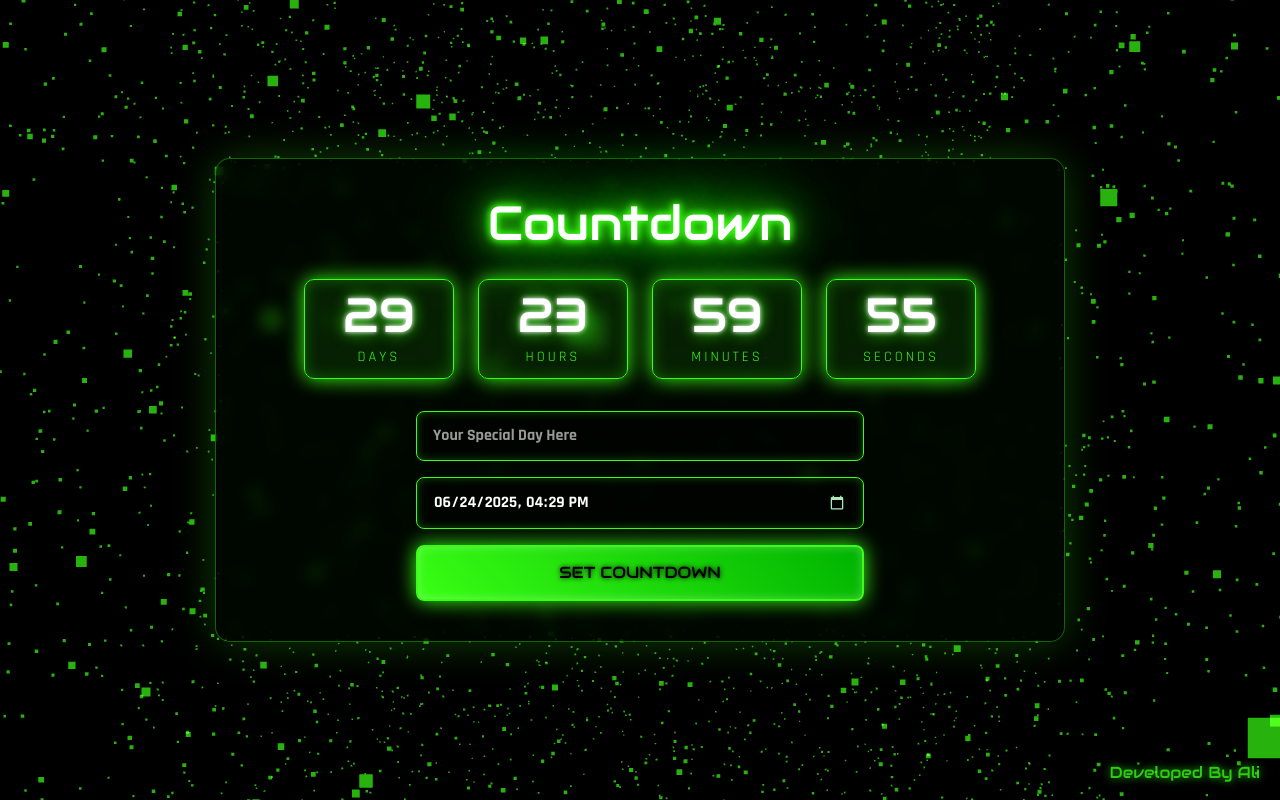
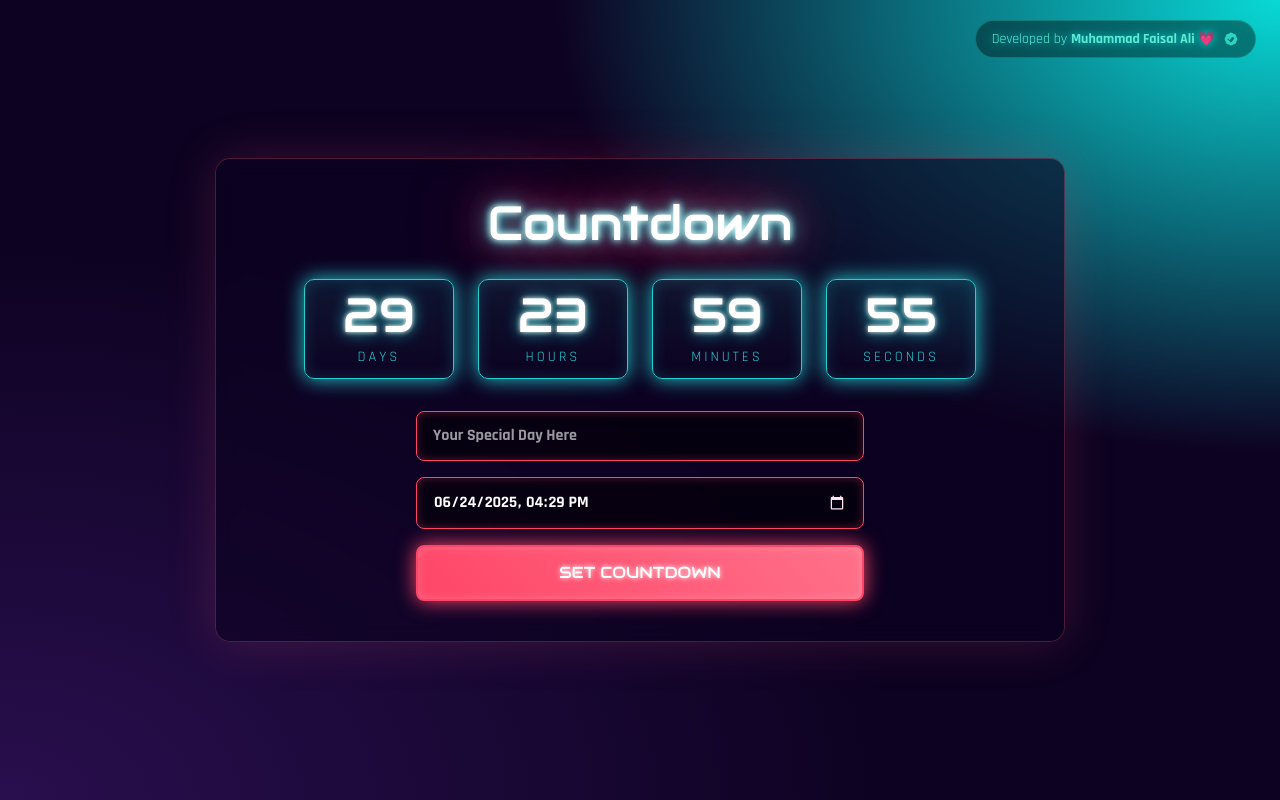
Before and after one commit to faisalali555/Digital-Matrix-Countdown, a plain HTML site: page index.html in a window 1280 px wide. Drawn offline with nearby package versions, Linux system fonts and the light colour scheme; animation ran at ten frames a second.

Commit message:
Added new features

```diff
--- a/index.html
+++ b/index.html
@@ -3,28 +3,27 @@
 <head>
     <meta charset="UTF-8">
     <meta name="viewport" content="width=device-width, initial-scale=1.0">
-    <title>Digital Matrix Countdown</title>
+    <title>Live Countdown</title>
     <script src="https://cdn.tailwindcss.com"></script>
     <link rel="preconnect" href="https://fonts.googleapis.com">
     <link rel="preconnect" href="https://fonts.gstatic.com" crossorigin>
     <link href="https://fonts.googleapis.com/css2?family=Audiowide&family=Rajdhani:wght@400;700&display=swap" rel="stylesheet">
     <style>
+        :root {
+            --glow-color: #08d9d6; /* Teal color for the credits glow */
+        }
+
         body {
-            background-color: #000000;
+            background-color: #0d0221;
+            background-image:
+                radial-gradient(ellipse at 0% 100%, #290f4e 0%, transparent 50%),
+                radial-gradient(ellipse at 100% 0%, #08d9d6 0%, transparent 40%);
             color: #fff;
             font-family: 'Rajdhani', sans-serif;
             overflow: hidden;
             margin: 0;
             padding: 0;
-        }
-
-        #bg-canvas {
-            position: fixed;
-            top: 0;
-            left: 0;
-            width: 100%;
-            height: 100%;
-            z-index: -1;
+            height: 100vh;
         }
 
         .container {
@@ -42,31 +41,30 @@
             font-family: 'Audiowide', cursive;
             color: #fff;
             text-shadow:
-                0 0 7px #39ff14,
-                0 0 10px #39ff14,
-                0 0 21px #39ff14,
-                0 0 42px #39ff14,
-                0 0 82px #39ff14,
-                0 0 92px #39ff14;
+                0 0 7px #fff,
+                0 0 10px #25ced1,
+                0 0 21px #25ced1,
+                0 0 42px #ff4567,
+                0 0 82px #ff4567;
         }
 
         .countdown-box {
-            background: rgba(0, 10, 0, 0.6);
-            backdrop-filter: blur(8px);
-            border: 1px solid rgba(57, 255, 20, 0.3);
+            background: rgba(13, 2, 33, 0.6);
+            backdrop-filter: blur(10px);
+            border: 1px solid rgba(37, 206, 209, 0.3);
             border-radius: 15px;
             padding: 2.5rem;
             text-align: center;
-            box-shadow: 0 0 40px rgba(57, 255, 20, 0.2);
+            box-shadow: 0 0 40px rgba(37, 206, 209, 0.2);
             width: 90%;
             max-width: 850px;
-            animation: pulse-border 6s infinite ease-in-out;
+            animation: pulse-border 8s infinite ease-in-out;
         }
 
         @keyframes pulse-border {
-            0% { border-color: rgba(57, 255, 20, 0.3); box-shadow: 0 0 40px rgba(57, 255, 20, 0.2); }
-            50% { border-color: rgba(57, 255, 20, 0.6); box-shadow: 0 0 50px rgba(57, 255, 20, 0.4); }
-            100% { border-color: rgba(57, 255, 20, 0.3); box-shadow: 0 0 40px rgba(57, 255, 20, 0.2); }
+            0% { border-color: rgba(37, 206, 209, 0.3); box-shadow: 0 0 40px rgba(37, 206, 209, 0.2); }
+            50% { border-color: rgba(255, 69, 103, 0.3); box-shadow: 0 0 50px rgba(255, 69, 103, 0.2); }
+            100% { border-color: rgba(37, 206, 209, 0.3); box-shadow: 0 0 40px rgba(37, 206, 209, 0.2); }
         }
 
         .time-panel {
@@ -77,18 +75,17 @@
             align-items: center;
             justify-content: center;
             margin: 0 0.75rem;
-            border: 1px solid #39ff14;
-            background:
-                linear-gradient(rgba(57, 255, 20, 0.1), rgba(57, 255, 20, 0.1));
-            box-shadow: 0 0 20px #39ff14, inset 0 0 15px rgba(57, 255, 20, 0.3);
+            border: 1px solid #25ced1;
+            background: linear-gradient(rgba(37, 206, 209, 0.1), transparent);
+            box-shadow: 0 0 20px #25ced1, inset 0 0 15px rgba(37, 206, 209, 0.2);
             border-radius: 10px;
             position: relative;
             transition: all 0.3s ease;
         }
 
         .time-panel:hover {
-            transform: translateY(-5px);
-            box-shadow: 0 0 30px #39ff14, inset 0 0 20px rgba(57, 255, 20, 0.5);
+            transform: translateY(-5px) scale(1.05);
+            box-shadow: 0 0 30px #25ced1, inset 0 0 20px rgba(37, 206, 209, 0.4);
         }
 
         .time-panel .value {
@@ -96,7 +93,7 @@
             font-size: 3rem;
             line-height: 1;
             color: #fff;
-            text-shadow: 0 0 5px #fff, 0 0 15px #39ff14;
+            text-shadow: 0 0 5px #fff, 0 0 15px #25ced1;
         }
 
         .time-panel .label {
@@ -104,14 +101,14 @@
             text-transform: uppercase;
             letter-spacing: 3px;
             margin-top: 0.5rem;
-            color: #39ff14;
+            color: #25ced1;
         }
 
         input[type="text"], input[type="datetime-local"] {
             font-family: 'Rajdhani', sans-serif;
             font-weight: 700;
             background: rgba(0, 0, 0, 0.5);
-            border: 1px solid #39ff14;
+            border: 1px solid #ff4567;
             color: #fff;
             padding: 0.75rem 1rem;
             border-radius: 8px;
@@ -119,62 +116,51 @@
             transition: all 0.3s ease;
             width: 100%;
             font-size: 1rem;
-            box-shadow: inset 0 0 10px rgba(57, 255, 20, 0.3);
+            box-shadow: inset 0 0 10px rgba(255, 69, 103, 0.3);
         }
 
         input[type="text"]::placeholder { color: rgba(255, 255, 255, 0.6); }
 
         input:focus {
             border-color: #fff;
-            box-shadow: 0 0 15px rgba(57, 255, 20, 0.7), inset 0 0 10px rgba(57, 255, 20, 0.5);
+            box-shadow: 0 0 15px rgba(255, 69, 103, 0.7), inset 0 0 10px rgba(255, 69, 103, 0.5);
         }
 
         input[type="datetime-local"]::-webkit-calendar-picker-indicator {
-            filter: invert(1) brightness(0.7) sepia(1) hue-rotate(80deg);
+            filter: invert(1) brightness(0.8) sepia(1) hue-rotate(280deg);
             cursor: pointer;
         }
 
         button#setEventBtn {
             font-family: 'Audiowide', cursive;
             font-size: 1rem;
-            background: linear-gradient(45deg, #39ff14, #00b300);
-            color: #000;
-            border: 2px solid #39ff14;
+            background: linear-gradient(45deg, #ff4567, #ff718a);
+            color: #fff;
+            border: 2px solid #ff4567;
             padding: 0.85rem 2rem;
             border-radius: 8px; cursor: pointer; text-transform: uppercase;
             transition: all 0.3s ease;
-            text-shadow: 0 0 5px #000;
-            box-shadow: 0 0 20px #39ff14, inset 0 0 10px rgba(255, 255, 255, 0.3);
+            text-shadow: 0 0 5px #fff;
+            box-shadow: 0 0 20px #ff4567, inset 0 0 10px rgba(255, 255, 255, 0.2);
             width: 100%;
         }
 
         button#setEventBtn:hover {
             transform: scale(1.05);
-            box-shadow: 0 0 30px #39ff14, inset 0 0 10px rgba(255, 255, 255, 0.5);
+            box-shadow: 0 0 30px #ff4567, inset 0 0 10px rgba(255, 255, 255, 0.4);
         }
 
         #modal {
             position: fixed; top: 0; left: 0; width: 100%; height: 100%;
-            background: rgba(0, 10, 0, 0.8); backdrop-filter: blur(5px);
+            background: rgba(13, 2, 33, 0.8); backdrop-filter: blur(5px);
             z-index: 100;
         }
         #modal-content {
-            background: #000; padding: 2.5rem; border-radius: 15px;
-            border: 1px solid #39ff14; text-align: center;
-            box-shadow: 0 0 25px rgba(57, 255, 20, 0.5);
+            background: #0d0221; padding: 2.5rem; border-radius: 15px;
+            border: 1px solid #25ced1; text-align: center;
+            box-shadow: 0 0 25px rgba(37, 206, 209, 0.5);
             width: 90%; max-width: 400px;
         }
-
-        #developer-credit {
-            position: fixed;
-            bottom: 15px; right: 20px; z-index: 10;
-            font-family: 'Audiowide', cursive;
-            font-size: 1rem; color: #39ff14;
-            opacity: 0.8;
-            text-shadow: 0 0 8px #39ff14;
-            transition: all 0.3s ease;
-        }
-        #developer-credit:hover { opacity: 1; transform: scale(1.05); }
 
         @media (max-width: 768px) {
             .countdown-box { padding: 1.5rem; }
@@ -184,17 +170,15 @@
             h1 { font-size: 2.2rem; }
             h2 { font-size: 1.25rem; }
             .controls { flex-direction: column; }
-            #developer-credit { font-size: 0.8rem; right: 10px; bottom: 10px; }
+            #developer-credits { font-size: 0.8rem; right: 10px; top: 10px; padding: 0.4rem 0.8rem;}
         }
     </style>
 </head>
 <body>
-    <canvas id="bg-canvas"></canvas>
-
     <div class="container">
         <div class="countdown-box">
             <h1 id="event-title" class="text-4xl md:text-5xl mb-8 neon-text">Countdown</h1>
-            <h2 id="event-finished-message" class="text-2xl text-green-300 hidden">The event has started!</h2>
+            <h2 id="event-finished-message" class="text-2xl text-teal-300 hidden">The event has started!</h2>
 
             <div id="countdown-timer" class="flex flex-wrap justify-center my-8">
                 <div class="time-panel">
@@ -227,75 +211,20 @@
     <div id="modal" class="hidden items-center justify-center">
         <div id="modal-content">
             <p id="modal-message" class="mb-4 text-lg text-slate-200"></p>
-            <button id="modal-close" class="px-8 py-2 border-2 border-green-400 text-green-400 rounded-md hover:bg-green-400 hover:text-black transition-colors">OK</button>
+            <button id="modal-close" class="px-8 py-2 border-2 border-teal-400 text-teal-400 rounded-md hover:bg-teal-400 hover:text-black transition-colors">OK</button>
         </div>
     </div>
 
-    <div id="developer-credit">Developed By Ali</div>
+    <!-- Developer Credits Top Right -->
+    <div id="developer-credits" class="fixed top-5 right-6 bg-black/40 backdrop-blur-md text-sm text-teal-300 px-4 py-2 rounded-full border border-teal-400/30 transition-all hover:shadow-2xl hover:shadow-teal-500/50 hover:-translate-y-1" style="text-shadow: 0 0 8px var(--glow-color);">
+        Developed by <strong>Muhammad Faisal Ali 💗</strong>
+        <svg xmlns="http://www.w3.org/2000/svg" class="h-4 w-4 inline-block ml-1 text-teal-400" viewBox="0 0 20 20" fill="currentColor">
+            <path fill-rule="evenodd" d="M6.267 3.455a3.066 3.066 0 001.745-.723 3.066 3.066 0 013.976 0 3.066 3.066 0 001.745.723 3.066 3.066 0 012.812 2.812c.051.643.304 1.254.723 1.745a3.066 3.066 0 010 3.976 3.066 3.066 0 00-.723 1.745 3.066 3.066 0 01-2.812 2.812 3.066 3.066 0 00-1.745.723 3.066 3.066 0 01-3.976 0 3.066 3.066 0 00-1.745-.723 3.066 3.066 0 01-2.812-2.812 3.066 3.066 0 00-.723-1.745 3.066 3.066 0 010-3.976 3.066 3.066 0 00.723-1.745 3.066 3.066 0 012.812-2.812zm7.48 5.088a.75.75 0 01.087 1.05l-3.25 4.5a.75.75 0 01-1.137.087L5.75 10.75a.75.75 0 111.06-1.06l1.72 1.72 2.7-3.75a.75.75 0 011.05-.087z" clip-rule="evenodd" />
+        </svg>
+    </div>
 
-    <script src="https://cdnjs.cloudflare.com/ajax/libs/three.js/r128/three.min.js"></script>
     <script>
-        // --- THREE.JS 3D BACKGROUND ---
-        const scene = new THREE.Scene();
-        const camera = new THREE.PerspectiveCamera(75, window.innerWidth / window.innerHeight, 0.1, 1000);
-        camera.position.z = 5;
-        const renderer = new THREE.WebGLRenderer({ canvas: document.getElementById('bg-canvas'), antialias: true });
-
-        renderer.setSize(window.innerWidth, window.innerHeight);
-        renderer.setClearColor(0x000000);
-
-        // Matrix Rain
-        const particleCount = 10000;
-        const positions = new Float32Array(particleCount * 3);
-        const velocities = new Float32Array(particleCount);
-
-        for (let i = 0; i < particleCount; i++) {
-            positions[i * 3] = Math.random() * 20 - 10;      // x
-            positions[i * 3 + 1] = Math.random() * 20 - 10;   // y
-            positions[i * 3 + 2] = Math.random() * 20 - 10;   // z
-            velocities[i] = 0.02 + Math.random() * 0.08;
-        }
-
-        const geometry = new THREE.BufferGeometry();
-        geometry.setAttribute('position', new THREE.BufferAttribute(positions, 3));
-
-        const material = new THREE.PointsMaterial({
-            color: 0x39ff14,
-            size: 0.05,
-            transparent: true,
-            opacity: 0.7,
-            blending: THREE.AdditiveBlending
-        });
-
-        const particles = new THREE.Points(geometry, material);
-        scene.add(particles);
-
-        function animate() {
-            requestAnimationFrame(animate);
-
-            const positions = particles.geometry.attributes.position.array;
-            for (let i = 0; i < particleCount; i++) {
-                positions[i * 3 + 1] -= velocities[i];
-                if (positions[i * 3 + 1] < -10) {
-                    positions[i * 3 + 1] = 10; // Reset to top
-                }
-            }
-            particles.geometry.attributes.position.needsUpdate = true;
-
-            particles.rotation.y += 0.0005;
-
-            renderer.render(scene, camera);
-        }
-
-        window.addEventListener('resize', () => {
-            camera.aspect = window.innerWidth / window.innerHeight;
-            camera.updateProjectionMatrix();
-            renderer.setSize(window.innerWidth, window.innerHeight);
-        });
-
-        animate();
-
-        // --- COUNTDOWN LOGIC ---
+        // --- COUNTDOWN LOGIC (NO 3D ANIMATION) ---
         const daysEl = document.getElementById('days');
         const hoursEl = document.getElementById('hours');
         const minutesEl = document.getElementById('minutes');
@@ -316,9 +245,11 @@
         function showModal(message) {
             modalMessage.textContent = message;
             modal.classList.remove('hidden');
+            modal.classList.add('flex', 'items-center', 'justify-center');
         }
 
         function hideModal() {
+            modal.classList.remove('flex', 'items-center', 'justify-center');
             modal.classList.add('hidden');
         }
 
```
